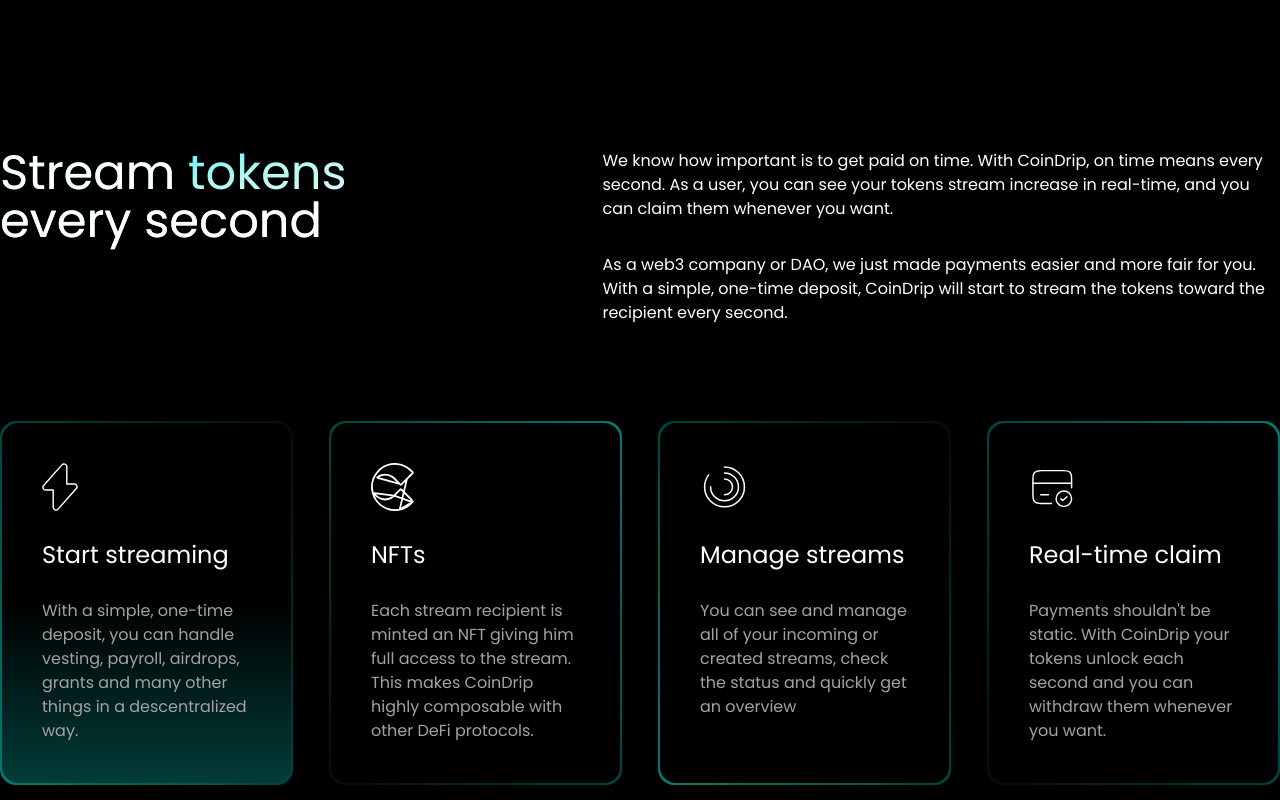
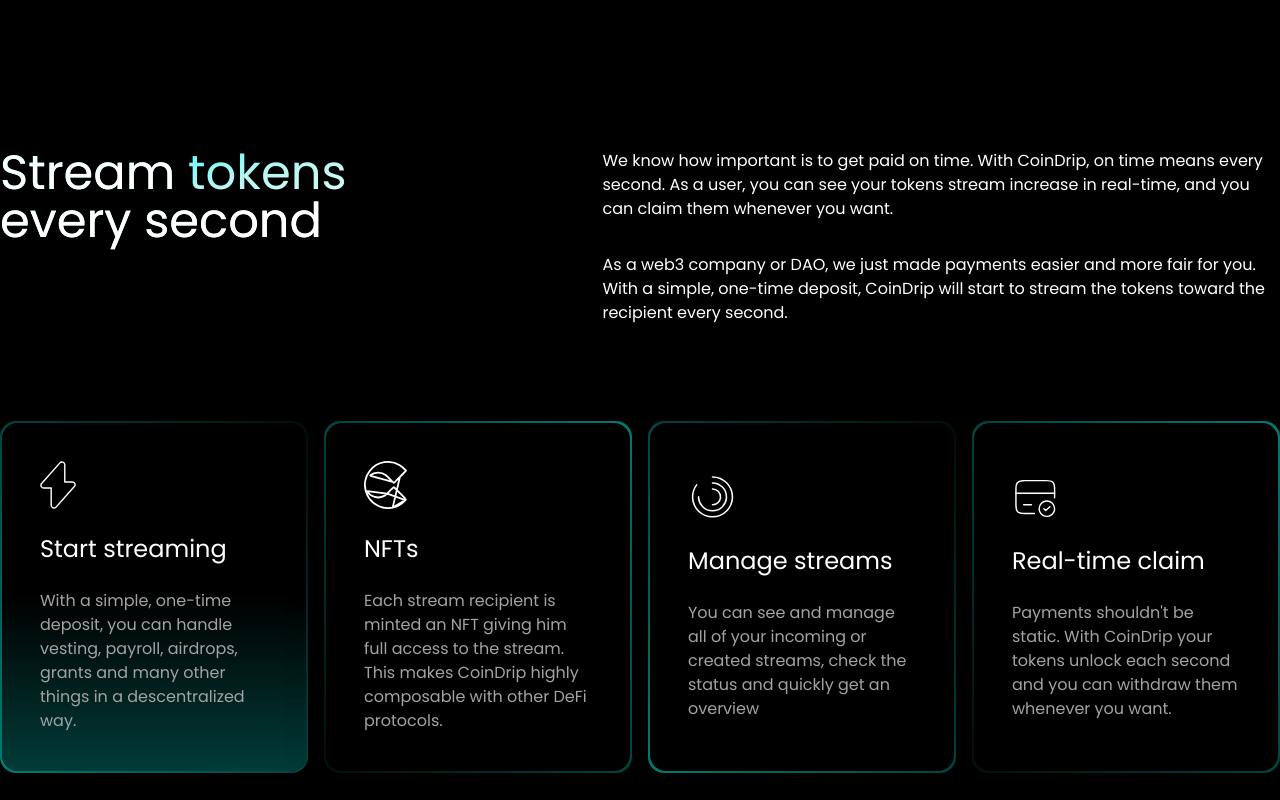
Before and after one commit to CoinDrip-finance/website-v2, a Next.js app: page / in a window 1280 px wide. Shown: the part 1280-2080 px from the top of the page. Built offline with nearby package versions, Linux system fonts and the light colour scheme; no server answers.

Commit message:
update feature sections

```diff
--- a/components/Features2.tsx
+++ b/components/Features2.tsx
@@ -33,6 +33,7 @@ export default function Features2() {
               in a descentralized way.
             </p>
           </div>
+          <div className="pointer-events-none absolute inset-[2px] rounded-2xl bg-gradient-to-b to-[#013C38] via-black from-black" />
         </MagicCard>
         <MagicCard className="flex w-full cursor-pointer flex-col items-center justify-center overflow-hidden p-10 shadow-2xl bg-gradient-to-tr from-[#010D0C] to-[#027B72]">
           <div className="z-10">
--- a/pages/index.tsx
+++ b/pages/index.tsx
@@ -1,7 +1,6 @@
 import Cta from "@/components/Cta";
 import Faq from "@/components/Faq";
 import FeaturedMvx from "@/components/FeaturedMvx";
-import Features from "@/components/Features";
 import Features2 from "@/components/Features2";
 import Header from "@/components/Header";
 import MultiversX from "@/components/MultiversX";
@@ -18,7 +17,7 @@ export default function Home() {
 
       <Header />
 
-      <Features />
+      {/* <Features /> */}
 
       <Features2 />
 
```
